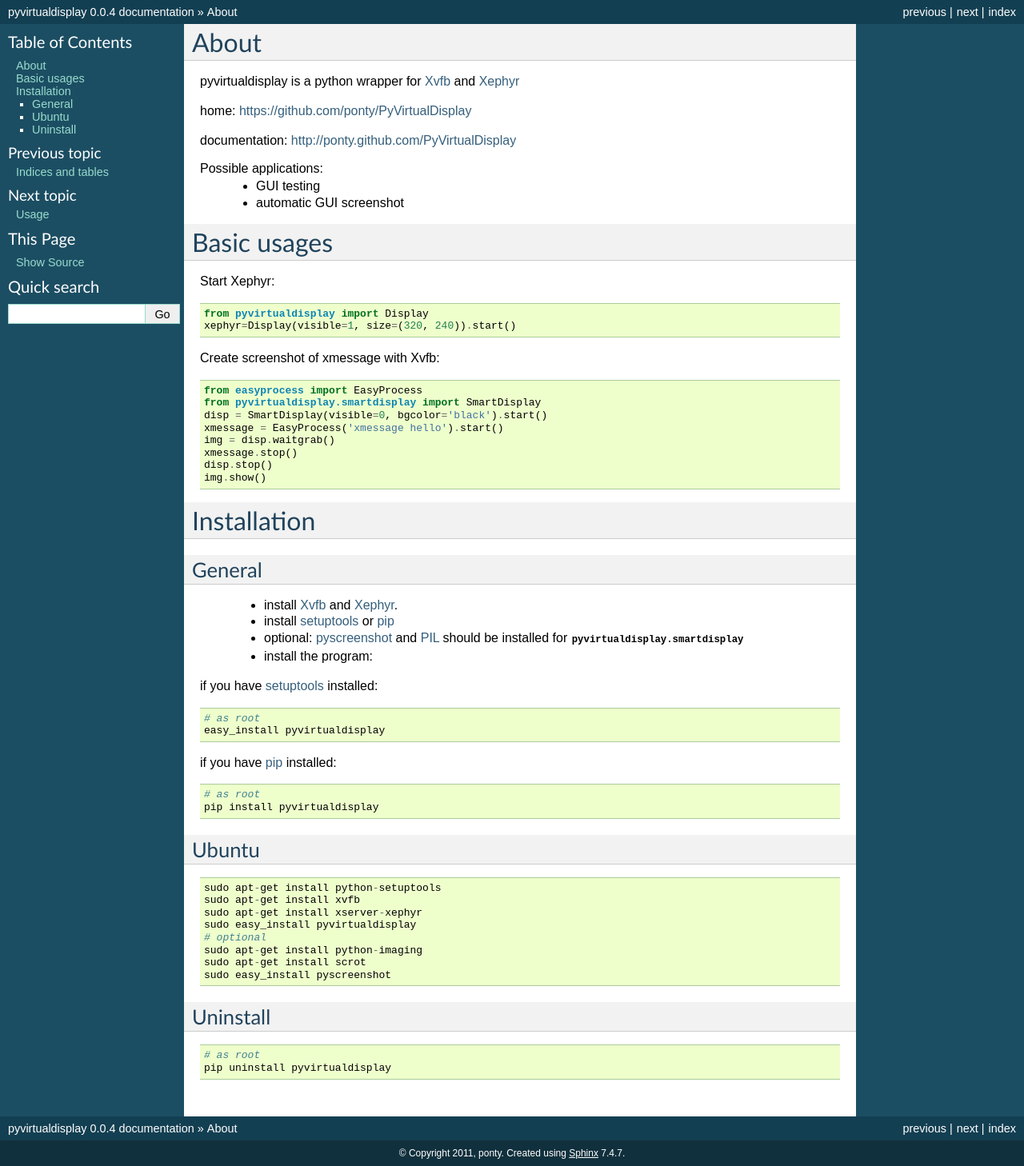
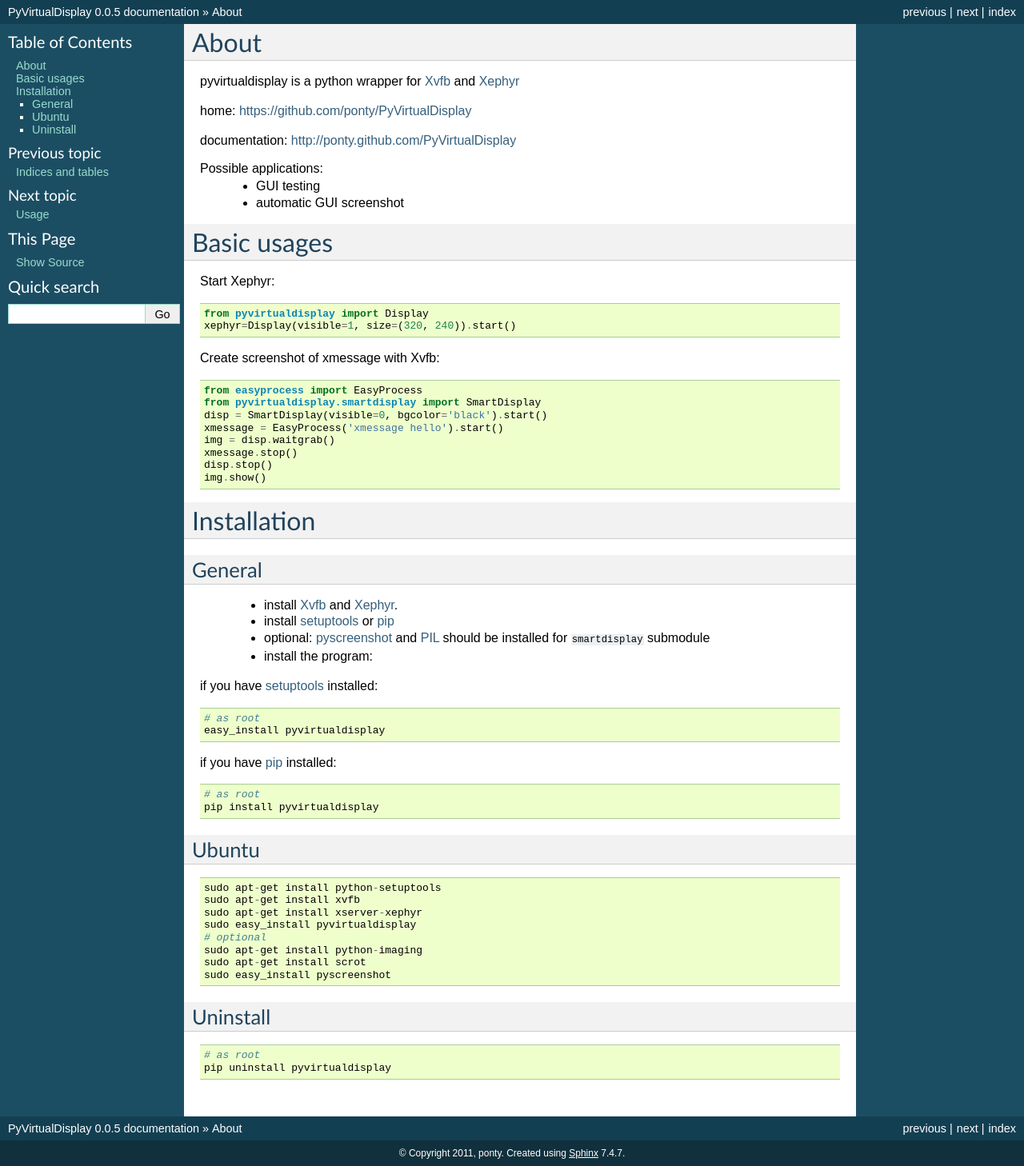
Before and after one commit to ponty/PyVirtualDisplay, a Sphinx documentation site: the page built from docs/readme.rst, in a window 1280 px wide. Shown: the whole page at 80% size. Built offline with Sphinx 7.4.7, drawn with Linux system fonts in a browser that asks for light colours; pages that are not in the unit, such as notebooks, are missing from menus; the version number is read from the project's files by our own code.

Commit message:
fix project name and readme

```diff
--- a/README.rst
+++ b/README.rst
@@ -35,7 +35,7 @@
 
  * install Xvfb_ and Xephyr_.
  * install setuptools_ or pip_
- * optional: pyscreenshot_ and PIL_ should be installed for :mod:`pyvirtualdisplay.smartdisplay`
+ * optional: pyscreenshot_ and PIL_ should be installed for ``smartdisplay`` submodule
  * install the program:
 
 if you have setuptools_ installed::
--- a/docs/conf.py
+++ b/docs/conf.py
@@ -19,7 +19,7 @@
 
 release = read_project_version(where='..')
 
-project = 'pyvirtualdisplay'
+project = 'PyVirtualDisplay'
 author = 'ponty'
 copyright = '2011, ponty'
 
--- a/pavement.py
+++ b/pavement.py
@@ -32,8 +32,8 @@
             break
     return __version__
 
-NAME = 'pyvirtualdisplay'
-URL = 'https://github.com/ponty/pyvirtualdisplay'
+NAME = 'PyVirtualDisplay'
+URL = 'https://github.com/ponty/PyVirtualDisplay'
 DESCRIPTION = 'python wrapper for Xvfb and Xephyr'
 VERSION = read_project_version()
 
--- a/pyvirtualdisplay/__init__.py
+++ b/pyvirtualdisplay/__init__.py
@@ -1,7 +1,7 @@
 from display import Display
 import logging
 
-__version__ = '0.0.4'
+__version__ = '0.0.5'
 
 log = logging.getLogger(__name__)
 log.debug('version=' + __version__)
```
